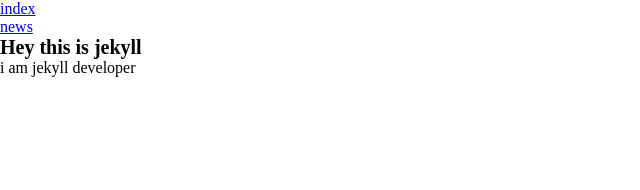
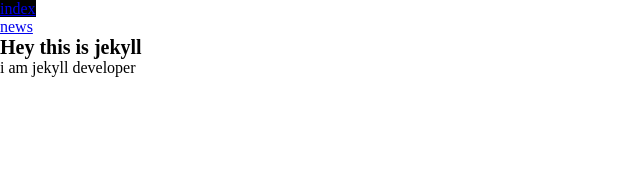
Before and after one commit to saurav95/projectwork, a Jekyll site: the page built from index.html, in a window 1280 px wide. Shown: the top 190 px of the page, without its empty margins (0-640 px from the left). Built offline with Jekyll 4.4.1, drawn with Linux system fonts in a browser that asks for light colours.

Commit message:
setup again

```diff
--- a/_includes/nav.html
+++ b/_includes/nav.html
@@ -1,6 +1,6 @@
 <nav>
 <ul>
-	<li class="{% if page.url == '/index.html'  %}current{% endif %}" ><a href="{{site.baseurl}}/index.html">index</a></li>
+	<li class="{% if page.url == '/' %}current{% endif %}" ><a href="{{site.baseurl}}/index.html">index</a></li>
 	<li class="{% if page.url == '/news.html'  %}current{% endif %}" ><a href="{{site.baseurl}}/news.html">news</a></li>
 </ul>
 
```
Also changed, not shown: 1 other file.
